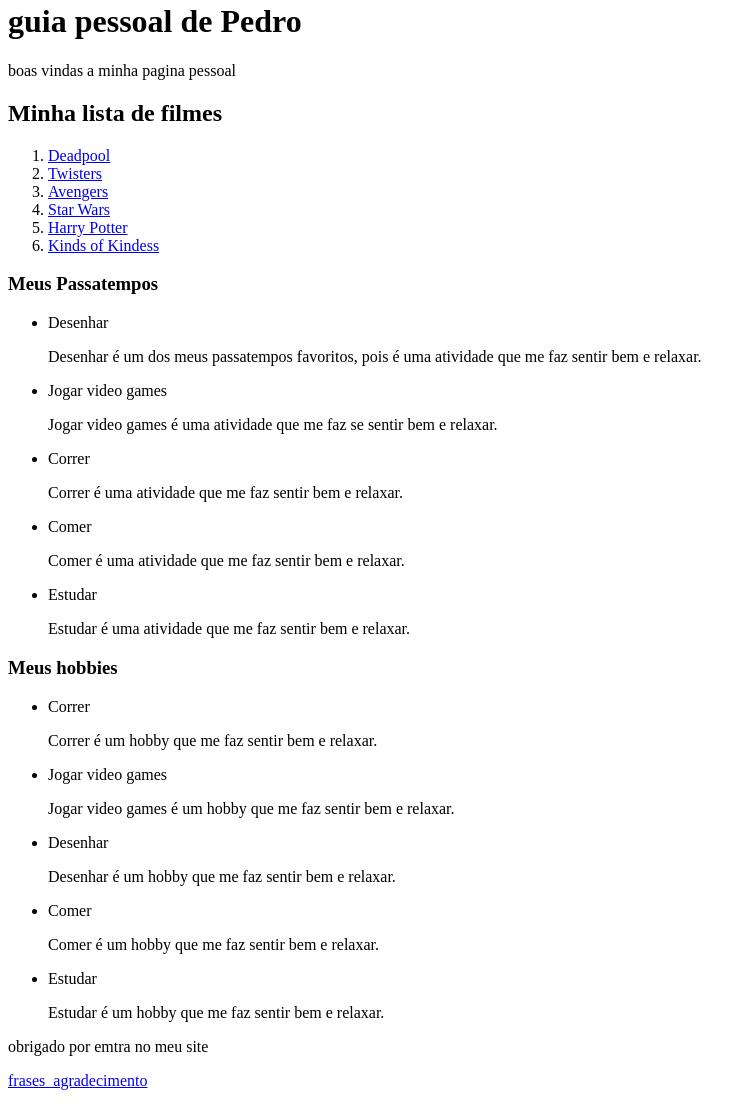
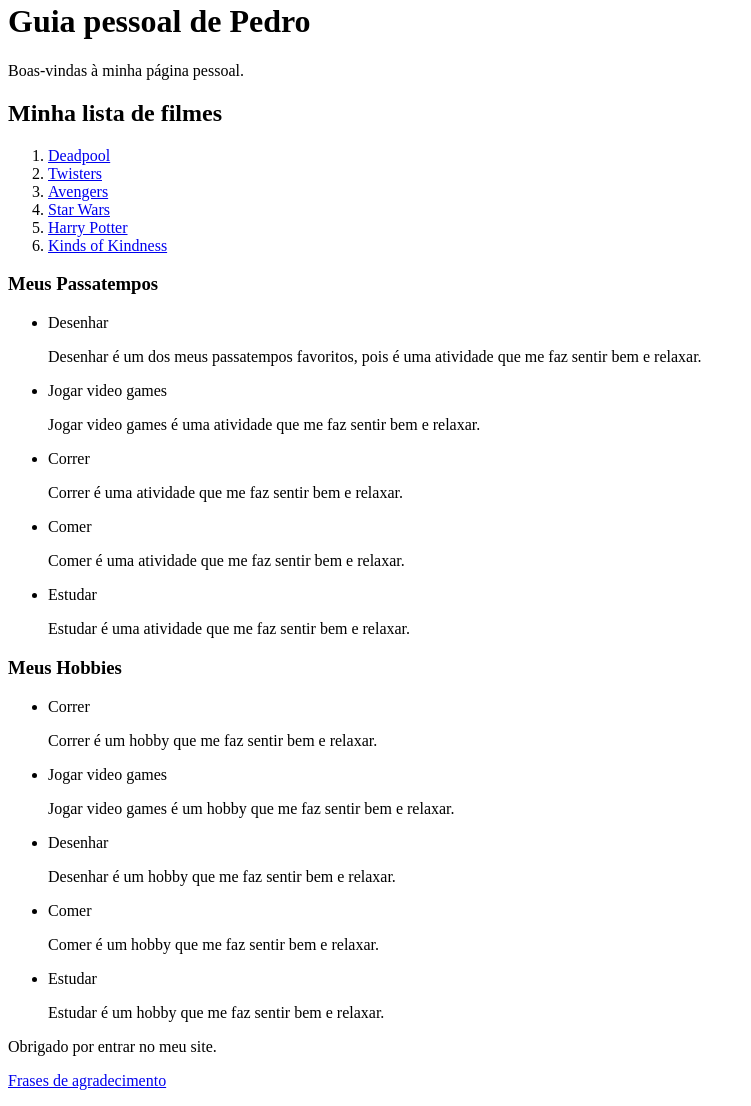
Before and after one commit to edwiges-dev/att-python, a plain HTML site: page oi.html in a window 1280 px wide. Shown: the part 18-1124 px from the top of the page, without its empty margins (0-751 px from the left). Drawn offline with Linux system fonts and the light colour scheme.

Commit message:
Update oi.html

```diff
--- a/oi.html
+++ b/oi.html
@@ -5,61 +5,74 @@
     <meta charset="UTF-8">
     <meta name="viewport" content="width=device-width, initial-scale=1.0">
     <title>Guia Pessoal</title>
+</head>
+
 <body>
-    <h1>guia pessoal de Pedro</h1>
-    <p>boas vindas a minha pagina pessoal</p>
+    <h1>Guia pessoal de Pedro</h1>
+    <p>Boas-vindas à minha página pessoal.</p>
+
     <h2>Minha lista de filmes</h2>
     <ol>
+        <li><a href="https://pt.wikipedia.org/wiki/Deadpool_%26_Wolverine" target="_blank">Deadpool</a></li>
+        <li><a href="https://pt.wikipedia.org/wiki/Twisters" target="_blank">Twisters</a></li>
+        <li><a href="https://pt.wikipedia.org/wiki/Avengers" target="_blank">Avengers</a></li>
+        <li><a href="https://pt.wikipedia.org/wiki/Star_Wars" target="_blank">Star Wars</a></li>
+        <li><a href="https://pt.wikipedia.org/wiki/Harry_Potter" target="_blank">Harry Potter</a></li>
+        <li><a href="https://pt.wikipedia.org/wiki/Kinds_of_Kindness" target="_blank">Kinds of Kindness</a></li>
+    </ol>
+
+    <h3>Meus Passatempos</h3>
+    <ul>
         <li>
-            <a href="https://pt.wikipedia.org/wiki/Deadpool_%26_Wolverine" target="_blank">Deadpool</a>
+            Desenhar
+            <p>Desenhar é um dos meus passatempos favoritos, pois é uma atividade que me faz sentir bem e relaxar.</p>
         </li>
         <li>
-                    <a href="https://pt.wikipedia.org/wiki/Twisters" target="_blank"> Twisters</a>
-                        </li>
-
-        <li>
-            <a href="https://pt.wikipedia.org/wiki/Avengers" target="_blank">Avengers</a>
+            Jogar video games
+            <p>Jogar video games é uma atividade que me faz sentir bem e relaxar.</p>
         </li>
         <li>
-            <a href="https://pt.wikipedia.org/wiki/Star_Wars" target="_blank">Star Wars</a>
+            Correr
+            <p>Correr é uma atividade que me faz sentir bem e relaxar.</p>
         </li>
         <li>
-            <a href="https://pt.wikipedia.org/wiki/Harry_Potter" target="_blank">Harry Potter</a>
+            Comer
+            <p>Comer é uma atividade que me faz sentir bem e relaxar.</p>
         </li>
         <li>
-            <a href="https://pt.wikipedia.org/wiki/Kinds_of_Kindness" target="_blank">Kinds of Kindess</a>
+            Estudar
+            <p>Estudar é uma atividade que me faz sentir bem e relaxar.</p>
         </li>
-    </ol>
-    <h3>Meus Passatempos</h3>
+    </ul>
+
+    <h3>Meus Hobbies</h3>
     <ul>
-            <li>Desenhar</li>
-                <p>Desenhar é um dos meus passatempos favoritos, pois é uma atividade que me faz sentir bem e relaxar.</p>
-            <li>Jogar video games</li>
-                <p>Jogar video games é uma atividade que me faz se sentir bem e relaxar.</p>
-            <li>Correr</li>
-                <p>Correr é uma atividade que me faz sentir bem e relaxar.</p>
-            <li>Comer</li>
-                <p>Comer é uma atividade que me faz sentir bem e relaxar.</p>
-            <li>Estudar</li>
-                <p>Estudar é uma atividade que me faz sentir bem e relaxar.</p>
+        <li>
+            Correr
+            <p>Correr é um hobby que me faz sentir bem e relaxar.</p>
+        </li>
+        <li>
+            Jogar video games
+            <p>Jogar video games é um hobby que me faz sentir bem e relaxar.</p>
+        </li>
+        <li>
+            Desenhar
+            <p>Desenhar é um hobby que me faz sentir bem e relaxar.</p>
+        </li>
+        <li>
+            Comer
+            <p>Comer é um hobby que me faz sentir bem e relaxar.</p>
+        </li>
+        <li>
+            Estudar
+            <p>Estudar é um hobby que me faz sentir bem e relaxar.</p>
+        </li>
     </ul>
-        <h3>Meus hobbies</h3>
-        <ul>
-            <li>Correr</li>
-                <p>Correr é um hobby que me faz sentir bem e relaxar.</p>
-            <li>Jogar video games</li>
-                <p>Jogar video games é um hobby que me faz sentir bem e relaxar.</p>
-            <li>Desenhar</li>
-                <p>Desenhar é um hobby que me faz sentir bem e relaxar.</p>
-            <li>Comer</li>
-                <p>Comer é um hobby que me faz sentir bem e relaxar.</p>
-            <li>Estudar</li>
-            <p>Estudar é um hobby que me faz sentir bem e relaxar.</p>
-        </ul>
-    <p>obrigado por emtra no meu site
+
+    <p>Obrigado por entrar no meu site.</p>
+    <p>
+        <a href="https://www.pensador.com/frases_agradecimento/" target="_blank">Frases de agradecimento</a>
     </p>
-        <a href="https://www.pensador.com/frases_agradecimento/">frases_agradecimento
-        </a>
+</body>
 
-</body>
 </html>
```
Lines whose indentation alone changed are shown as unchanged.
